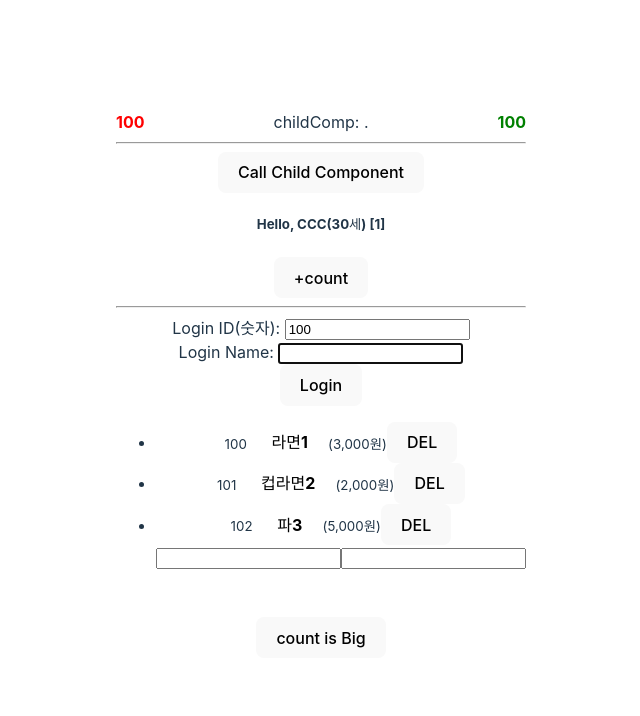
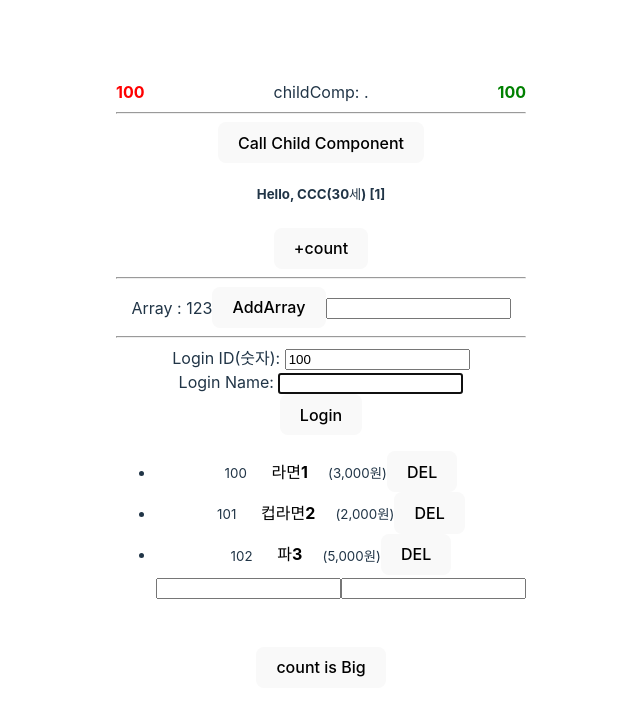
Before and after one commit to 11hertz/fullStack_React, a React (Vite) app: page / in a window 1280 px wide. Shown: the top 716 px of the page, without its empty margins (319-959 px from the left). Built offline with nearby package versions, Linux system fonts and the light colour scheme.

Commit message:
useMemo: Self-Cache

```diff
--- a/src/components/Hello.tsx
+++ b/src/components/Hello.tsx
@@ -1,5 +1,6 @@
 import { PropsWithChildren, useId } from 'react';
 import { useCounter } from '../hooks/counter-context';
+import { Sample } from './Sample';
 
 type Props = {
   name?: string;
@@ -17,6 +18,8 @@ const Hello = ({ name = 'CCC', age, children }: PropsWithChildren<Props>) => {
       </h5>
       {children}
       <button onClick={plusCount}>+count</button>
+      <hr />
+      <Sample />
     </>
   );
 };
--- /dev/null
+++ b/src/components/Sample.tsx
@@ -0,0 +1,20 @@
+import { useState, useEffect, useMemo, ChangeEvent } from 'react';
+
+export const Sample = () => {
+  // dummy state to test
+  const [, rerender] = useState<ChangeEvent<HTMLInputElement>>();
+  const [array, setArray] = useState([1, 2, 3]);
+
+  // const array = [1, 2, 3];
+  const memoArray = useMemo(() => array, [array]);
+  useEffect(() => {
+    console.log('effect Array@@@');
+  }, [memoArray]);
+  return (
+    <>
+      Array : {array}
+      <button onClick={() => setArray([...array, 1])}>AddArray</button>
+      <input type='text' onChange={rerender} />
+    </>
+  );
+};
```
